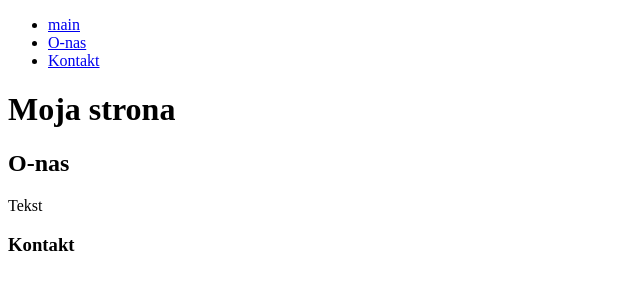
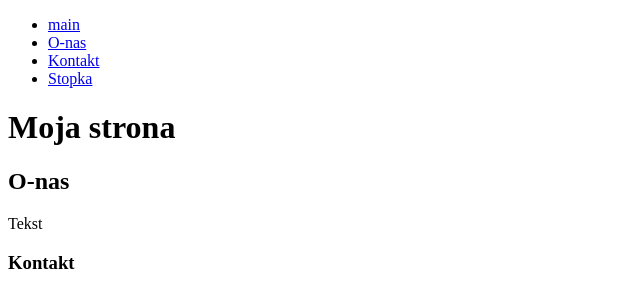
Before and after one commit to tsuchanowski/zadanie37358, a plain HTML site: page index.html in a window 1280 px wide. Shown: the whole page, without its empty margins (0-640 px from the left). Drawn offline with Linux system fonts and the light colour scheme.

Commit message:
Teraz powinno byc ok

```diff
--- a/index.html
+++ b/index.html
@@ -14,6 +14,7 @@
             <li class="menu-item"><a href="#main">main</a></li>
             <li class="menu-item"><a href="#about">O-nas</a></li>
             <li class="menu-item"><a href="#contact">Kontakt</a></li>
+            <li class="menu-item"><a href="#footer">Stopka</a></li>
         </ul>
     </nav>
 
```
